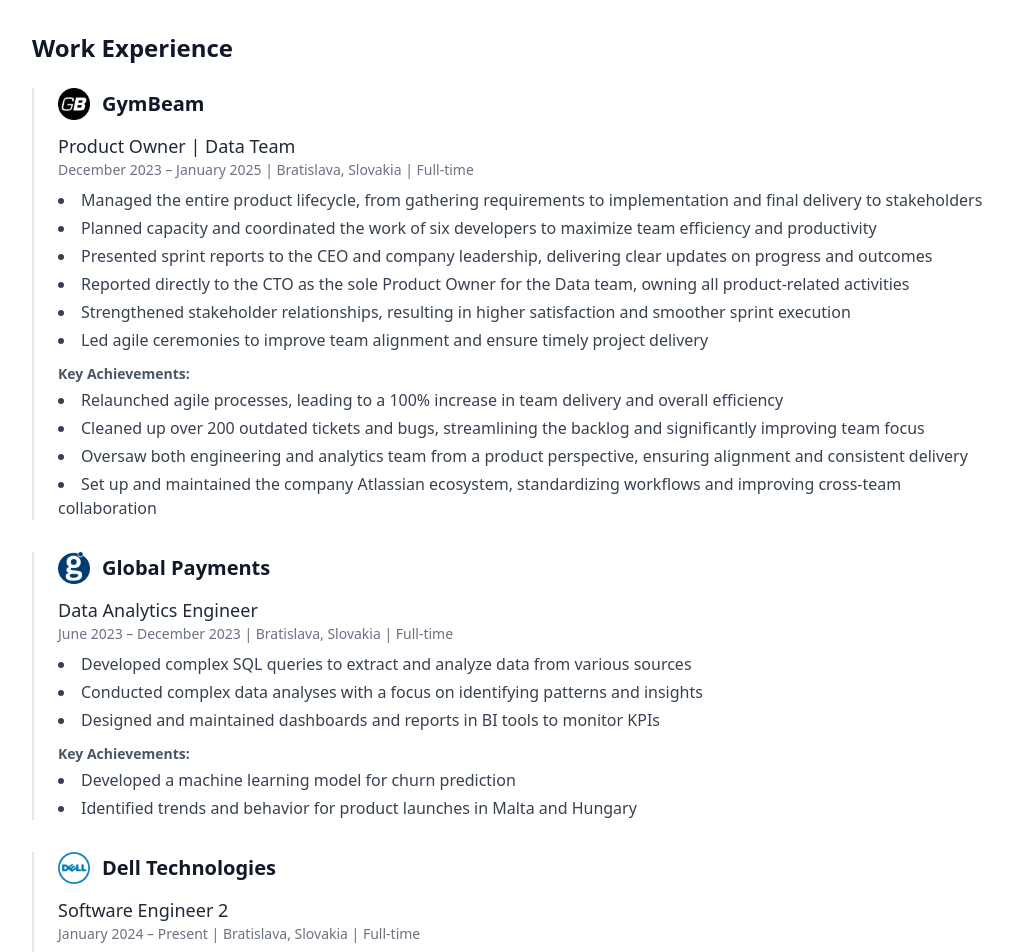
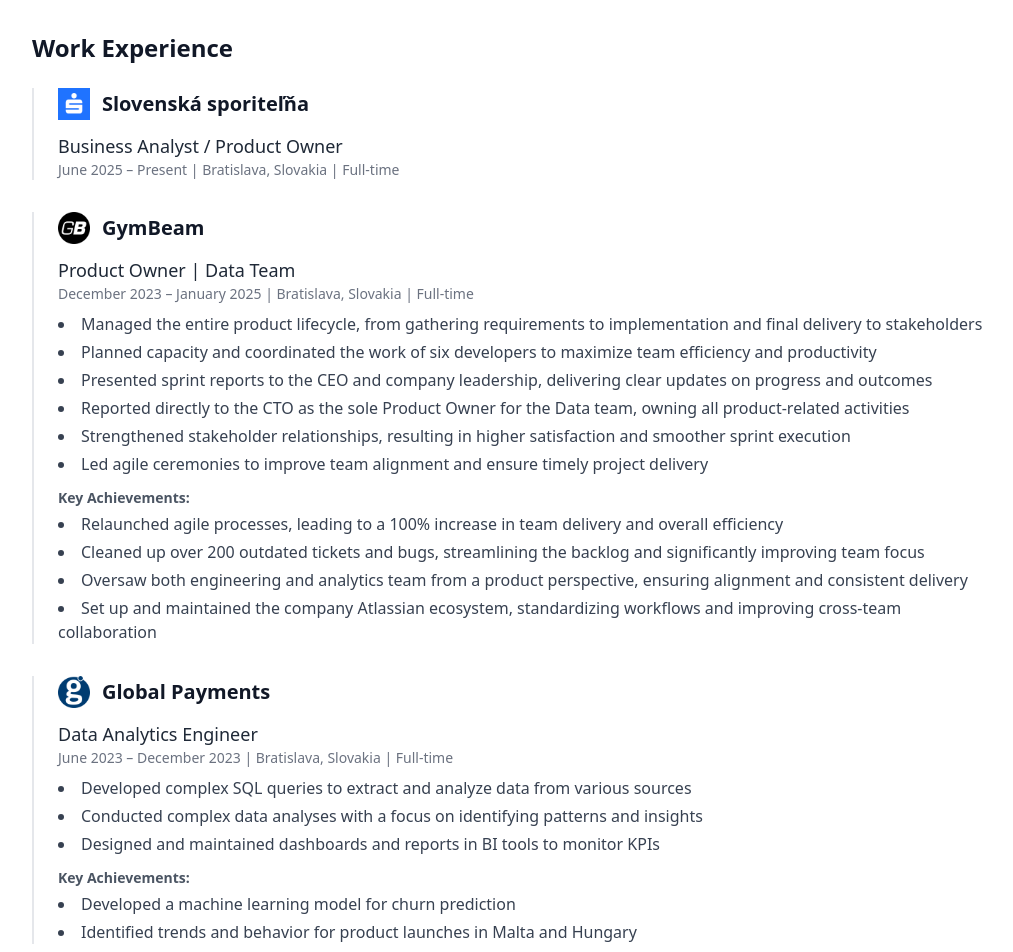
Before and after one commit to MarekZastko/Resume, a React (Create React App) app: page / in a window 1280 px wide. Shown: the part 840-1792 px from the top of the page, without its empty margins (128-1141 px from the left). Built offline with nearby package versions, Linux system fonts and the light colour scheme.

Commit message:
Update data.js
Data update

```diff
--- a/src/data/data.js
+++ b/src/data/data.js
@@ -1,4 +1,16 @@
 export const workExperience = [
+  {
+    company: "Slovenská sporiteľňa",
+    logo: "/logos/SLSP.png",
+    roles: [
+      {
+        title: "Business Analyst / Product Owner",
+        date: "June 2025 – Present",
+        location: "Bratislava, Slovakia | Full-time",
+        responsibilities: []
+      }
+    ]
+  },
   {
     company: "GymBeam",
     logo: "/logos/GymBeam.png",
@@ -40,7 +52,7 @@
     roles: [
       {
         title: "Software Engineer 2",
-        date: "January 2024 – Present",
+        date: "January 2024 – May 2025",
         location: "Bratislava, Slovakia | Full-time",
         responsibilities: [
           "Developing a forecasting predictive model for budgeting all data service orders across Dell's global operations",
```
